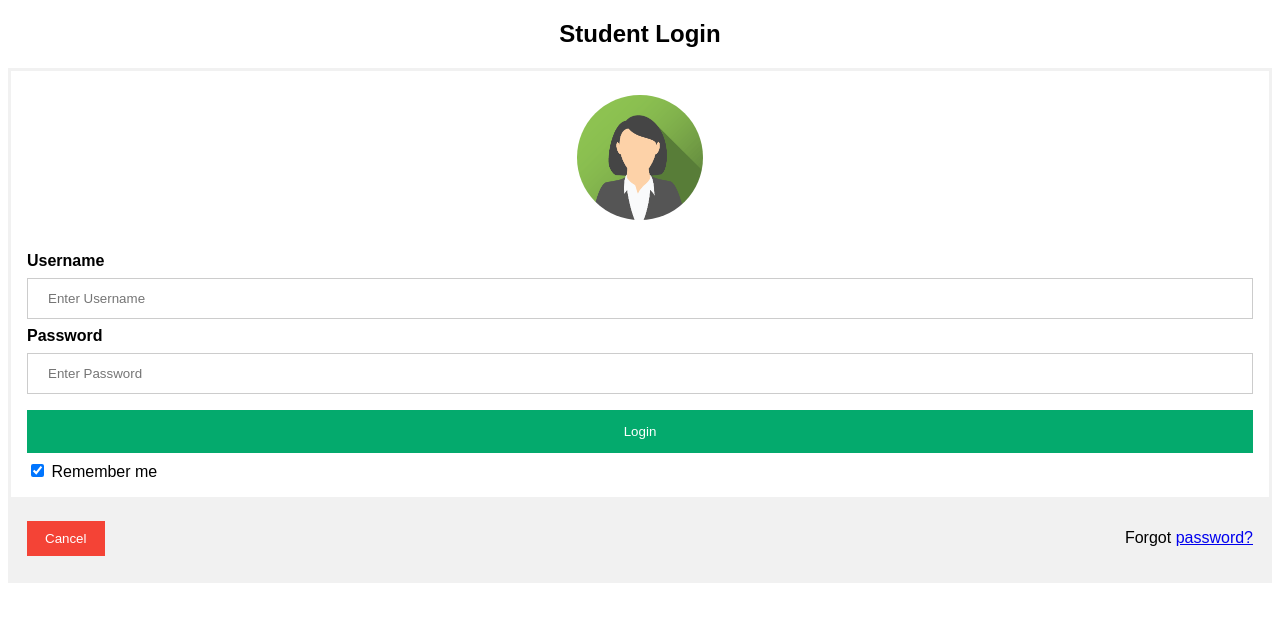
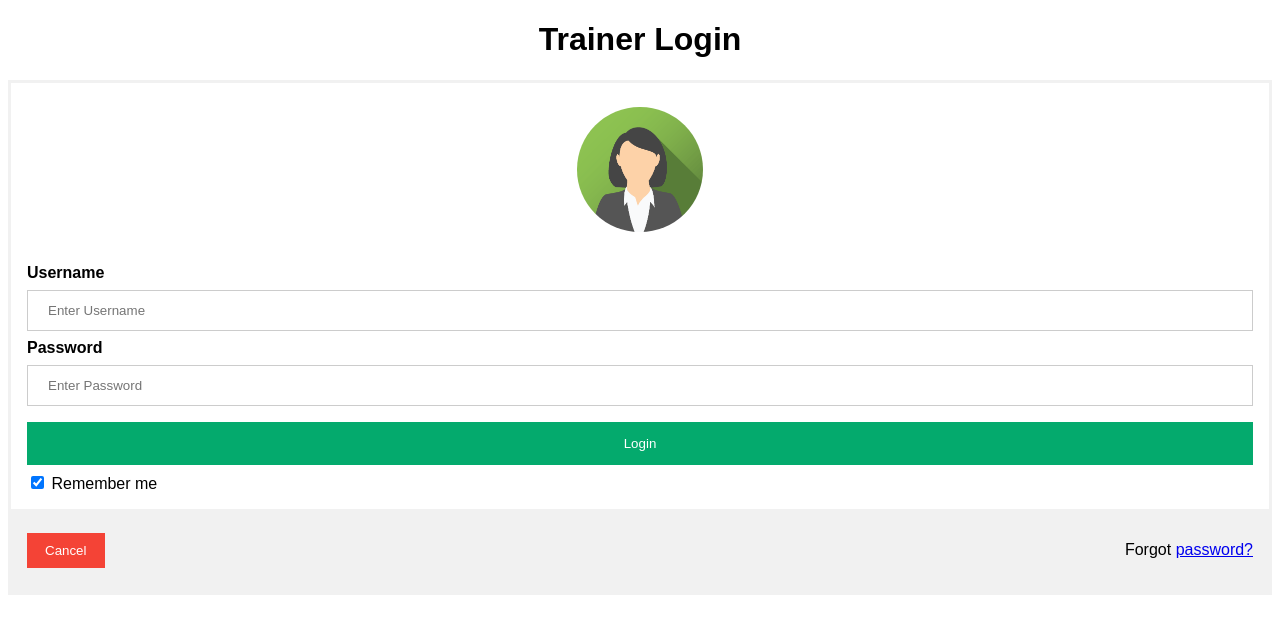
Before and after one commit to Naresh4a3/login-app, a plain HTML site: page index.html in a window 1280 px wide. Drawn offline with Linux system fonts and the light colour scheme.

Commit message:
update trainer login

```diff
--- a/index.html
+++ b/index.html
@@ -68,7 +68,7 @@ span.psw {
 </head>
 <body>
 
-<center><h2>Student Login</h></center>
+<center><h1>Trainer Login</h1></center>
 
 <form action="/action_page.php" method="post">
   <div class="imgcontainer">
```
